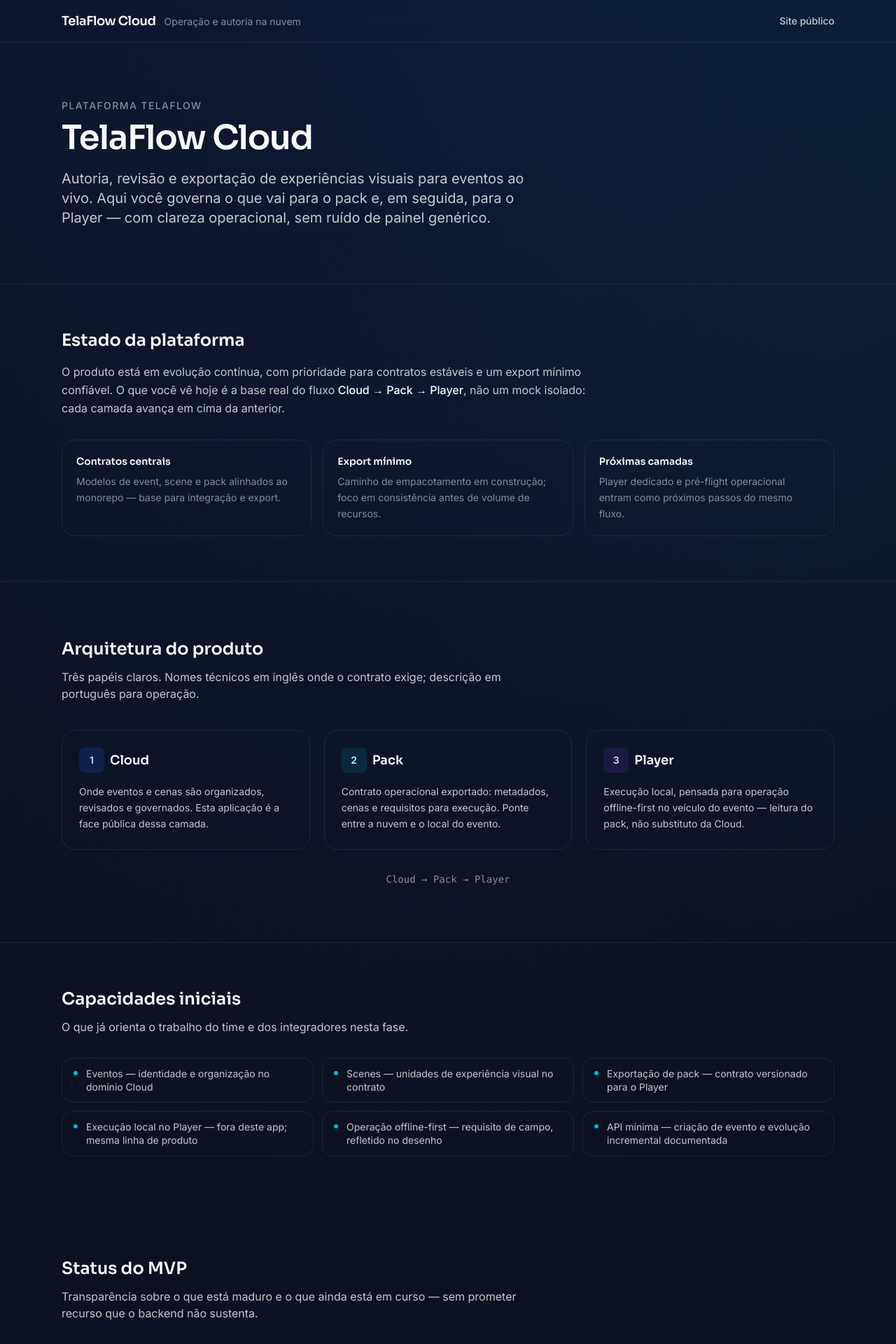
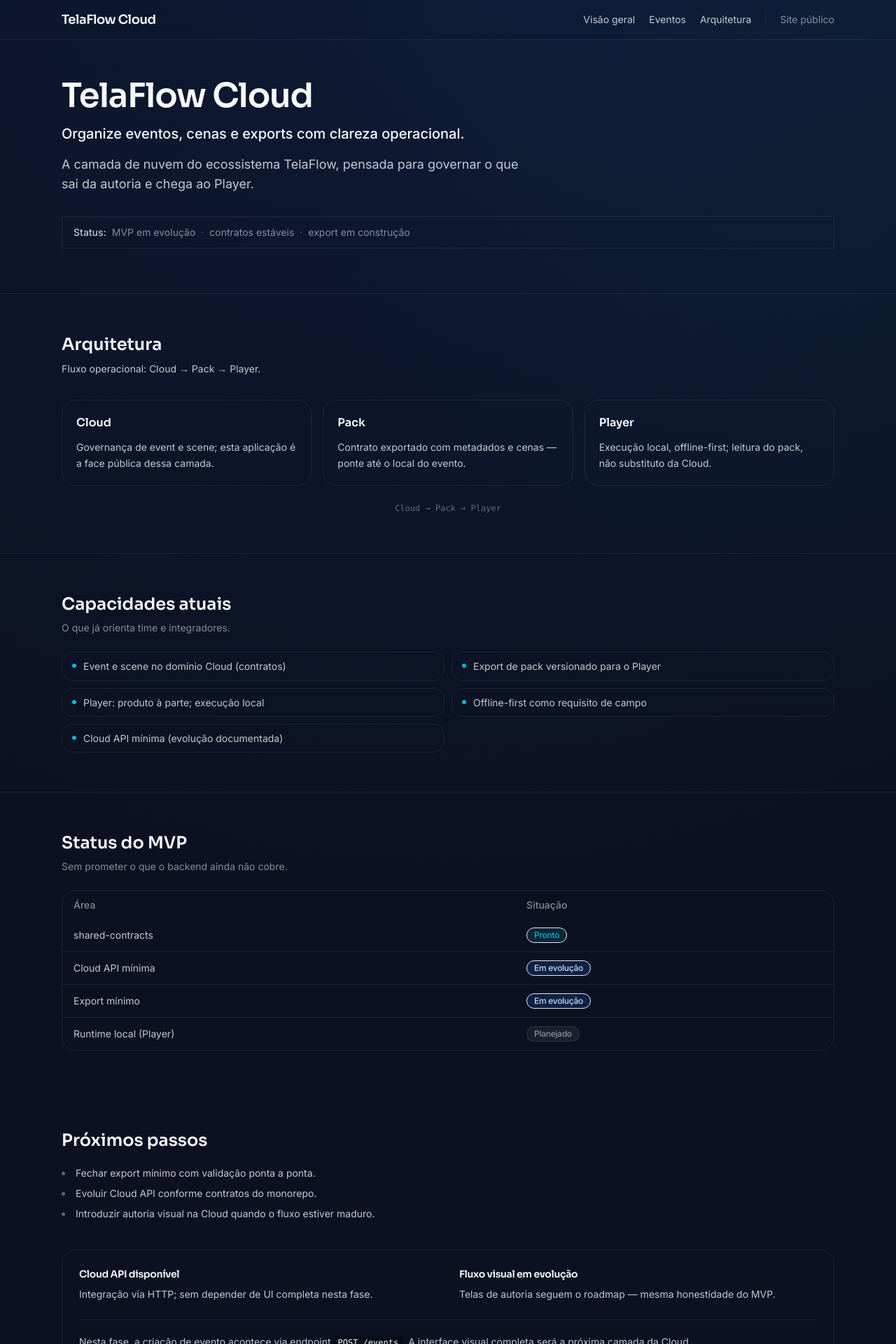
Before and after one commit to hsavios/telaflow-app, a Next.js app in the folder apps/cloud-web/: page / in a window 1280 px wide. Shown: the top 1920 px of the page at 70% size. Built offline with nearby package versions, Linux system fonts and the light colour scheme; no server answers.

Commit message:
feat: refine TelaFlow cloud home structure and navigation

```diff
--- a/apps/cloud-web/src/app/layout.tsx
+++ b/apps/cloud-web/src/app/layout.tsx
@@ -24,7 +24,7 @@ export const metadata: Metadata = {
     template: "%s · TelaFlow Cloud",
   },
   description:
-    "Autoria, revisão e exportação de experiências visuais para eventos ao vivo. Camada Cloud da plataforma TelaFlow.",
+    "Organize eventos, cenas e exports na Cloud. Camada de nuvem do TelaFlow até o Player.",
   applicationName: "TelaFlow Cloud",
   icons: {
     icon: [{ url: "/favicon.svg", type: "image/svg+xml" }],
@@ -35,13 +35,13 @@ export const metadata: Metadata = {
     siteName: "TelaFlow Cloud",
     title: "TelaFlow Cloud",
     description:
-      "Plataforma visual inteligente para eventos ao vivo — governança e exportação na nuvem.",
+      "Governança na Cloud: event, scene e pack até o Player.",
   },
   twitter: {
     card: "summary_large_image",
     title: "TelaFlow Cloud",
     description:
-      "Autoria e exportação de packs para execução no Player — Cloud → Pack → Player.",
+      "TelaFlow Cloud — eventos, cenas e exports com clareza operacional.",
   },
 };
 
--- a/apps/cloud-web/src/app/page.tsx
+++ b/apps/cloud-web/src/app/page.tsx
@@ -21,6 +21,9 @@ function StatusPill({
   );
 }
 
+const navClass =
+  "text-sm text-tf-muted transition-colors hover:text-tf-fg focus-visible:outline focus-visible:outline-2 focus-visible:outline-offset-2 focus-visible:outline-tf-accent/60";
+
 export default function Home() {
   return (
     <div className="min-h-screen text-tf-muted">
@@ -31,319 +34,270 @@ export default function Home() {
         Ir para o conteúdo principal
       </a>
 
-      <header className="border-b border-tf-border bg-tf-mid/80 backdrop-blur-md">
-        <div className="mx-auto flex max-w-content items-center justify-between gap-4 px-6 py-4">
-          <div className="flex items-baseline gap-3">
-            <span className="font-display text-lg font-semibold tracking-tight text-tf-fg">
+      <header className="sticky top-0 z-40 border-b border-tf-border bg-tf-mid/90 backdrop-blur-md">
+        <div className="mx-auto flex max-w-content flex-wrap items-center justify-between gap-x-6 gap-y-3 px-6 py-3.5">
+          <Link
+            href="#visao-geral"
+            className="font-display text-lg font-semibold tracking-tight text-tf-fg"
+          >
             TelaFlow Cloud
-            </span>
-            <span className="hidden text-sm text-tf-subtle sm:inline">
-              Operação e autoria na nuvem
-            </span>
-          </div>
+          </Link>
+          <nav
+            className="flex flex-wrap items-center gap-x-5 gap-y-2 text-sm"
+            aria-label="Principal"
+          >
+            <Link href="#visao-geral" className={navClass}>
+              Visão geral
+            </Link>
+            <Link href="#eventos" className={navClass}>
+              Eventos
+            </Link>
+            <Link href="#arquitetura" className={navClass}>
+              Arquitetura
+            </Link>
+            <span className="hidden h-4 w-px bg-tf-border sm:inline" aria-hidden />
             <Link
               href="https://telaflow.ia.br/"
-            className="text-sm font-medium text-tf-muted transition-colors hover:text-tf-fg"
+              className={`${navClass} text-tf-subtle sm:pl-0`}
             >
               Site público
             </Link>
+          </nav>
         </div>
       </header>
 
       <main id="conteudo-principal">
-        {/* Bloco 1 — headline */}
+        {/* Bloco 1 — headline + status */}
         <section
-          className="mx-auto max-w-content px-6 pb-16 pt-14 md:pb-20 md:pt-20"
+          id="visao-geral"
+          className="mx-auto max-w-content scroll-mt-28 px-6 pb-14 pt-12 md:pb-16 md:pt-14"
           aria-labelledby="headline"
         >
-          <p className="mb-3 text-sm font-medium uppercase tracking-widest text-tf-subtle">
-            Plataforma TelaFlow
-          </p>
           <h1
             id="headline"
-            className="font-display max-w-3xl text-4xl font-semibold leading-tight tracking-tight text-tf-fg md:text-5xl"
+            className="font-display text-4xl font-semibold leading-tight tracking-tight text-tf-fg md:text-5xl"
           >
             TelaFlow Cloud
           </h1>
-          <p className="mt-5 max-w-2xl text-lg leading-relaxed text-tf-muted md:text-xl">
-            Autoria, revisão e exportação de experiências visuais para eventos ao
-            vivo. Aqui você governa o que vai para o pack e, em seguida, para o
-            Player — com clareza operacional, sem ruído de painel genérico.
+          <p className="mt-4 max-w-2xl text-lg font-medium leading-snug text-tf-fg md:text-xl">
+            Organize eventos, cenas e exports com clareza operacional.
           </p>
-        </section>
-
-        {/* Bloco 2 — estado da plataforma */}
-        <section
-          className="border-y border-tf-border bg-tf-surface/40 py-14 md:py-16"
-          aria-labelledby="estado-plataforma"
+          <p className="mt-4 max-w-2xl text-base leading-relaxed text-tf-muted md:text-lg">
+            A camada de nuvem do ecossistema TelaFlow, pensada para governar o
+            que sai da autoria e chega ao Player.
+          </p>
+          <div
+            className="mt-8 flex flex-wrap items-center gap-2 border border-tf-border bg-tf-mid/40 px-4 py-3 text-sm text-tf-subtle"
+            role="status"
+            aria-label="Resumo do estágio atual"
           >
-          <div className="mx-auto max-w-content px-6">
-            <h2
-              id="estado-plataforma"
-              className="font-display text-xl font-semibold text-tf-fg md:text-2xl"
-            >
-              Estado da plataforma
-            </h2>
-            <p className="mt-4 max-w-3xl leading-relaxed text-tf-muted">
-              O produto está em evolução contínua, com prioridade para contratos
-              estáveis e um export mínimo confiável. O que você vê hoje é a base
-              real do fluxo{" "}
-              <span className="whitespace-nowrap font-medium text-tf-fg">
-                Cloud → Pack → Player
+            <span className="font-medium text-tf-muted">Status:</span>
+            <span>MVP em evolução</span>
+            <span className="text-tf-faint" aria-hidden>
+              ·
             </span>
-              , não um mock isolado: cada camada avança em cima da anterior.
-            </p>
-            <ul className="mt-8 grid gap-4 sm:grid-cols-3">
-              {[
-                {
-                  title: "Contratos centrais",
-                  body: "Modelos de event, scene e pack alinhados ao monorepo — base para integração e export.",
-                },
-                {
-                  title: "Export mínimo",
-                  body: "Caminho de empacotamento em construção; foco em consistência antes de volume de recursos.",
-                },
-                {
-                  title: "Próximas camadas",
-                  body: "Player dedicado e pré-flight operacional entram como próximos passos do mesmo fluxo.",
-                },
-              ].map((item) => (
-                <li
-                  key={item.title}
-                  className="rounded-tf-lg border border-tf-border bg-tf-mid/50 p-5"
-                >
-                  <h3 className="font-display text-sm font-semibold text-tf-fg">
-                    {item.title}
-                  </h3>
-                  <p className="mt-2 text-sm leading-relaxed text-tf-subtle">
-                    {item.body}
-                  </p>
-                </li>
-              ))}
-            </ul>
+            <span>contratos estáveis</span>
+            <span className="text-tf-faint" aria-hidden>
+              ·
+            </span>
+            <span>export em construção</span>
           </div>
         </section>
 
-        {/* Bloco 3 — arquitetura */}
+        {/* Bloco 2 — arquitetura */}
         <section
           id="arquitetura"
-          className="mx-auto max-w-content scroll-mt-24 px-6 py-16 md:py-20"
+          className="border-y border-tf-border bg-tf-surface/35 py-12 md:py-14"
           aria-labelledby="titulo-arquitetura"
         >
+          <div className="mx-auto max-w-content px-6">
             <h2
               id="titulo-arquitetura"
               className="font-display text-xl font-semibold text-tf-fg md:text-2xl"
             >
-            Arquitetura do produto
+              Arquitetura
             </h2>
-          <p className="mt-3 max-w-2xl text-tf-muted">
-            Três papéis claros. Nomes técnicos em inglês onde o contrato exige;
-            descrição em português para operação.
+            <p className="mt-2 max-w-xl text-sm leading-relaxed text-tf-muted">
+              Fluxo operacional: Cloud → Pack → Player.
             </p>
-          <div className="mt-10 grid gap-5 md:grid-cols-3">
-            <article className="rounded-tf-lg border border-tf-border bg-tf-mid/40 p-6">
-              <div className="flex items-center gap-2">
-                <span
-                  className="flex h-9 w-9 items-center justify-center rounded-lg bg-tf-accent-soft text-sm font-semibold text-blue-200"
-                  aria-hidden
-                >
-                  1
-                </span>
-                <h3 className="font-display text-lg font-semibold text-tf-fg">
+            <div className="mt-8 grid gap-4 md:grid-cols-3">
+              <article className="rounded-tf-lg border border-tf-border bg-tf-mid/40 p-5">
+                <h3 className="font-display text-base font-semibold text-tf-fg">
                   Cloud
                 </h3>
-              </div>
-              <p className="mt-4 text-sm leading-relaxed text-tf-muted">
-                Onde eventos e cenas são organizados, revisados e governados.
-                Esta aplicação é a face pública dessa camada.
+                <p className="mt-3 text-sm leading-relaxed text-tf-muted">
+                  Governança de event e scene; esta aplicação é a face pública
+                  dessa camada.
                 </p>
               </article>
-            <article className="rounded-tf-lg border border-tf-border bg-tf-mid/40 p-6">
-              <div className="flex items-center gap-2">
-                <span
-                  className="flex h-9 w-9 items-center justify-center rounded-lg bg-tf-teal-soft text-sm font-semibold text-cyan-200"
-                  aria-hidden
-                >
-                  2
-                </span>
-                <h3 className="font-display text-lg font-semibold text-tf-fg">
+              <article className="rounded-tf-lg border border-tf-border bg-tf-mid/40 p-5">
+                <h3 className="font-display text-base font-semibold text-tf-fg">
                   Pack
                 </h3>
-              </div>
-              <p className="mt-4 text-sm leading-relaxed text-tf-muted">
-                Contrato operacional exportado: metadados, cenas e requisitos
-                para execução. Ponte entre a nuvem e o local do evento.
+                <p className="mt-3 text-sm leading-relaxed text-tf-muted">
+                  Contrato exportado com metadados e cenas — ponte até o local do
+                  evento.
                 </p>
               </article>
-            <article className="rounded-tf-lg border border-tf-border bg-tf-mid/40 p-6">
-              <div className="flex items-center gap-2">
-                <span
-                  className="flex h-9 w-9 items-center justify-center rounded-lg bg-tf-violet-soft text-sm font-semibold text-violet-200"
-                  aria-hidden
-                >
-                  3
-                </span>
-                <h3 className="font-display text-lg font-semibold text-tf-fg">
+              <article className="rounded-tf-lg border border-tf-border bg-tf-mid/40 p-5">
+                <h3 className="font-display text-base font-semibold text-tf-fg">
                   Player
                 </h3>
-              </div>
-              <p className="mt-4 text-sm leading-relaxed text-tf-muted">
-                Execução local, pensada para operação offline-first no veículo
-                do evento — leitura do pack, não substituto da Cloud.
+                <p className="mt-3 text-sm leading-relaxed text-tf-muted">
+                  Execução local, offline-first; leitura do pack, não substituto
+                  da Cloud.
                 </p>
               </article>
             </div>
-          <p className="mt-8 text-center font-mono text-sm text-tf-subtle">
+            <p className="mt-6 text-center font-mono text-xs text-tf-faint">
               Cloud → Pack → Player
             </p>
+          </div>
         </section>
 
-        {/* Bloco 4 — capacidades */}
+        {/* Bloco 3 — capacidades */}
         <section
-          className="border-t border-tf-border bg-tf-surface/30 py-14 md:py-16"
+          className="mx-auto max-w-content px-6 py-12 md:py-14"
           aria-labelledby="capacidades"
         >
-          <div className="mx-auto max-w-content px-6">
           <h2
             id="capacidades"
             className="font-display text-xl font-semibold text-tf-fg md:text-2xl"
           >
-              Capacidades iniciais
+            Capacidades atuais
           </h2>
-            <p className="mt-3 max-w-2xl text-tf-muted">
-              O que já orienta o trabalho do time e dos integradores nesta fase.
+          <p className="mt-2 max-w-xl text-sm text-tf-subtle">
+            O que já orienta time e integradores.
           </p>
-            <ul className="mt-8 grid gap-3 sm:grid-cols-2 lg:grid-cols-3">
+          <ul className="mt-6 grid gap-2.5 sm:grid-cols-2">
             {[
-                "Eventos — identidade e organização no domínio Cloud",
-                "Scenes — unidades de experiência visual no contrato",
-                "Exportação de pack — contrato versionado para o Player",
-                "Execução local no Player — fora deste app; mesma linha de produto",
-                "Operação offline-first — requisito de campo, refletido no desenho",
-                "API mínima — criação de evento e evolução incremental documentada",
+              "Event e scene no domínio Cloud (contratos)",
+              "Export de pack versionado para o Player",
+              "Player: produto à parte; execução local",
+              "Offline-first como requisito de campo",
+              "Cloud API mínima (evolução documentada)",
             ].map((text) => (
               <li
                 key={text}
-                  className="flex gap-3 rounded-tf border border-tf-border bg-tf-mid/35 px-4 py-3 text-sm leading-snug"
+                className="flex gap-2.5 rounded-tf border border-tf-border bg-tf-mid/30 px-3.5 py-2.5 text-sm leading-snug"
               >
                 <span className="mt-1.5 h-1.5 w-1.5 shrink-0 rounded-full bg-tf-teal" />
                 <span>{text}</span>
               </li>
             ))}
           </ul>
-          </div>
         </section>
 
-        {/* Bloco 5 — MVP */}
+        {/* Bloco 4 — MVP */}
         <section
           id="mvp"
-          className="mx-auto max-w-content scroll-mt-24 px-6 py-16 md:py-20"
+          className="border-t border-tf-border bg-tf-surface/25 py-12 md:py-14"
           aria-labelledby="mvp-titulo"
         >
+          <div className="mx-auto max-w-content px-6">
             <h2
               id="mvp-titulo"
               className="font-display text-xl font-semibold text-tf-fg md:text-2xl"
             >
               Status do MVP
             </h2>
-          <p className="mt-3 max-w-2xl text-tf-muted">
-            Transparência sobre o que está maduro e o que ainda está em curso —
-            sem prometer recurso que o backend não sustenta.
+            <p className="mt-2 max-w-xl text-sm text-tf-subtle">
+              Sem prometer o que o backend ainda não cobre.
             </p>
-          <div className="mt-8 overflow-hidden rounded-tf-lg border border-tf-border">
+            <div className="mt-6 overflow-hidden rounded-tf-lg border border-tf-border">
               <table className="w-full text-left text-sm">
                 <thead className="bg-tf-mid/80 text-tf-subtle">
                   <tr>
-                  <th className="px-4 py-3 font-medium">Área</th>
-                  <th className="px-4 py-3 font-medium">Situação</th>
+                    <th className="px-4 py-2.5 font-medium">Área</th>
+                    <th className="px-4 py-2.5 font-medium">Situação</th>
                   </tr>
                 </thead>
-              <tbody className="divide-y divide-tf-border bg-tf-mid/30">
+                <tbody className="divide-y divide-tf-border bg-tf-mid/25">
                   <tr>
-                  <td className="px-4 py-3.5 text-tf-muted">shared-contracts</td>
-                  <td className="px-4 py-3.5">
+                    <td className="px-4 py-3 text-tf-muted">shared-contracts</td>
+                    <td className="px-4 py-3">
                       <StatusPill label="Pronto" tone="ready" />
                     </td>
                   </tr>
                   <tr>
-                  <td className="px-4 py-3.5 text-tf-muted">Cloud API mínima</td>
-                  <td className="px-4 py-3.5">
+                    <td className="px-4 py-3 text-tf-muted">Cloud API mínima</td>
+                    <td className="px-4 py-3">
                       <StatusPill label="Em evolução" tone="progress" />
                     </td>
                   </tr>
                   <tr>
-                  <td className="px-4 py-3.5 text-tf-muted">Export mínimo</td>
-                  <td className="px-4 py-3.5">
+                    <td className="px-4 py-3 text-tf-muted">Export mínimo</td>
+                    <td className="px-4 py-3">
                       <StatusPill label="Em evolução" tone="progress" />
                     </td>
                   </tr>
                   <tr>
-                  <td className="px-4 py-3.5 text-tf-muted">Runtime local (Player)</td>
-                  <td className="px-4 py-3.5">
+                    <td className="px-4 py-3 text-tf-muted">Runtime local (Player)</td>
+                    <td className="px-4 py-3">
                       <StatusPill label="Planejado" tone="planned" />
                     </td>
                   </tr>
                 </tbody>
               </table>
             </div>
+          </div>
         </section>
 
-        {/* Bloco 6 — ações */}
+        {/* Bloco 5 — próximos passos + API / eventos */}
         <section
-          id="acoes"
-          className="border-t border-tf-border pb-20 pt-14 md:pb-24"
-          aria-labelledby="acoes-titulo"
+          id="proximos-passos"
+          className="mx-auto max-w-content scroll-mt-28 px-6 pb-20 pt-12 md:pb-24 md:pt-14"
+          aria-labelledby="proximos-titulo"
         >
-          <div className="mx-auto max-w-content px-6">
           <h2
-              id="acoes-titulo"
+            id="proximos-titulo"
             className="font-display text-xl font-semibold text-tf-fg md:text-2xl"
           >
-              Próximas ações
+            Próximos passos
           </h2>
-            <p className="mt-3 max-w-2xl text-tf-muted">
-              Atalhos para quem está operando ou integrando. Nada de fluxo falso:
-              o que ainda não tem UI própria está indicado de forma explícita.
-            </p>
-            <div className="mt-8 flex flex-col gap-4 sm:flex-row sm:flex-wrap">
-              <Link
-                href="#arquitetura"
-                className="inline-flex items-center justify-center rounded-tf bg-tf-accent px-5 py-2.5 text-sm font-semibold text-white transition-opacity hover:opacity-90"
+          <ul className="mt-5 max-w-xl list-inside list-disc space-y-1.5 text-sm leading-relaxed text-tf-muted marker:text-tf-faint">
+            <li>Fechar export mínimo com validação ponta a ponta.</li>
+            <li>Evoluir Cloud API conforme contratos do monorepo.</li>
+            <li>Introduzir autoria visual na Cloud quando o fluxo estiver maduro.</li>
+          </ul>
+
+          <div
+            id="eventos"
+            className="mt-10 scroll-mt-28 rounded-tf-lg border border-tf-border bg-tf-mid/35 p-5 md:p-6"
           >
-                Ver arquitetura Cloud → Pack → Player
-              </Link>
-              <Link
-                href="#mvp"
-                className="inline-flex items-center justify-center rounded-tf border border-tf-border bg-tf-mid/50 px-5 py-2.5 text-sm font-semibold text-tf-fg transition-colors hover:border-tf-accent/40 hover:bg-tf-mid"
-              >
-                Revisar status do MVP
-              </Link>
-            </div>
-            <div className="mt-10 rounded-tf-lg border border-tf-border bg-tf-mid/40 p-6 md:p-8">
-              <h3 className="font-display text-base font-semibold text-tf-fg">
-                Criar evento
+            <div className="grid gap-6 md:grid-cols-2 md:gap-8">
+              <div>
+                <h3 className="font-display text-sm font-semibold tracking-tight text-tf-fg">
+                  Cloud API disponível
                 </h3>
                 <p className="mt-2 text-sm leading-relaxed text-tf-muted">
-                A interface web de criação e edição completa de eventos ainda não
-                está disponível nesta versão. Nesta fase, o registro na nuvem é
-                feito pela Cloud API — endpoint{" "}
-                <code className="rounded bg-black/30 px-1.5 py-0.5 font-mono text-xs text-tf-fg">
-                  POST /events
-                </code>
-                , documentado no repositório do produto.
+                  Integração via HTTP; sem depender de UI completa nesta fase.
                 </p>
-              <p className="mt-3 text-sm text-tf-subtle">
-                Quando a autoria na Cloud estiver na interface, este bloco será
-                substituído pelo fluxo guiado correspondente.
+              </div>
+              <div>
+                <h3 className="font-display text-sm font-semibold tracking-tight text-tf-fg">
+                  Fluxo visual em evolução
+                </h3>
+                <p className="mt-2 text-sm leading-relaxed text-tf-muted">
+                  Telas de autoria seguem o roadmap — mesma honestidade do MVP.
                 </p>
               </div>
             </div>
+            <p className="mt-6 border-t border-tf-border pt-5 text-sm leading-relaxed text-tf-muted">
+              Nesta fase, a criação de evento acontece via endpoint{" "}
+              <code className="rounded bg-black/35 px-1.5 py-0.5 font-mono text-xs text-tf-fg">
+                POST /events
+              </code>
+              . A interface visual completa será a próxima camada da Cloud.
+            </p>
+          </div>
+
         </section>
       </main>
 
-      <footer className="border-t border-tf-border py-8 text-center text-xs text-tf-faint">
+      <footer className="border-t border-tf-border py-7 text-center text-xs text-tf-faint">
         <p>
-          TelaFlow Cloud · parte do ecossistema{" "}
+          TelaFlow Cloud ·{" "}
           <Link
             href="https://telaflow.ia.br/"
             className="text-tf-subtle underline-offset-2 hover:text-tf-muted hover:underline"
```
Lines whose indentation alone changed are shown as unchanged.
